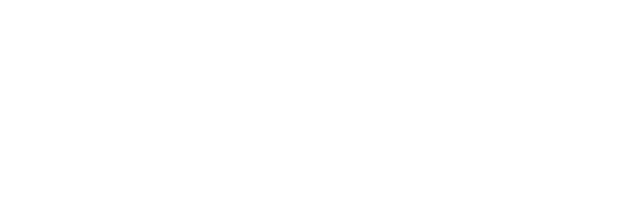
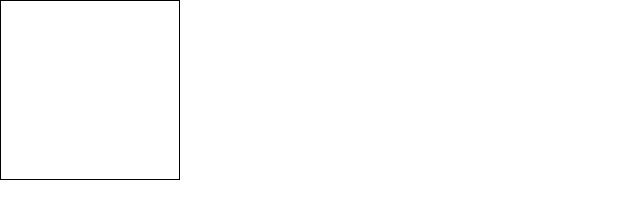
Before and after one commit to MLO-OLAGUNJU/frogger-game, a plain HTML site: page index.html in a window 1280 px wide. Shown: the top 218 px of the page, without its empty margins (0-640 px from the left). Drawn offline with Linux system fonts and the light colour scheme.

Commit message:
i added some styles to styles.css

```diff
--- a/styles.css
+++ b/styles.css
@@ -4,3 +4,14 @@
   box-sizing: border-box;
   font-family: "Poppins", sans-serif;
 }
+
+.grid {
+  border: 1px solid black;
+  height: 180px;
+  width: 180px;
+}
+
+.grid div {
+  height: 20px;
+  width: 20px;
+}
```
